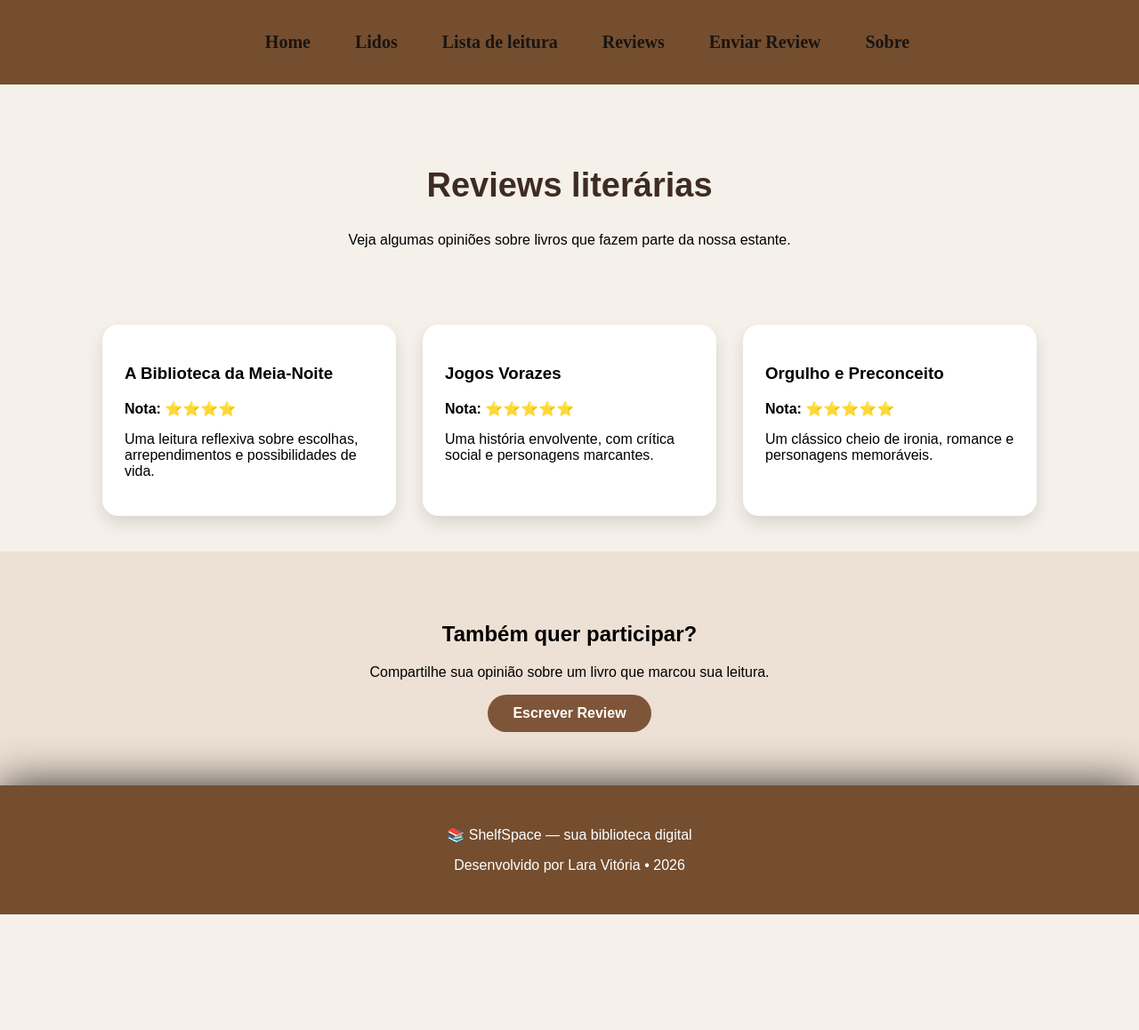
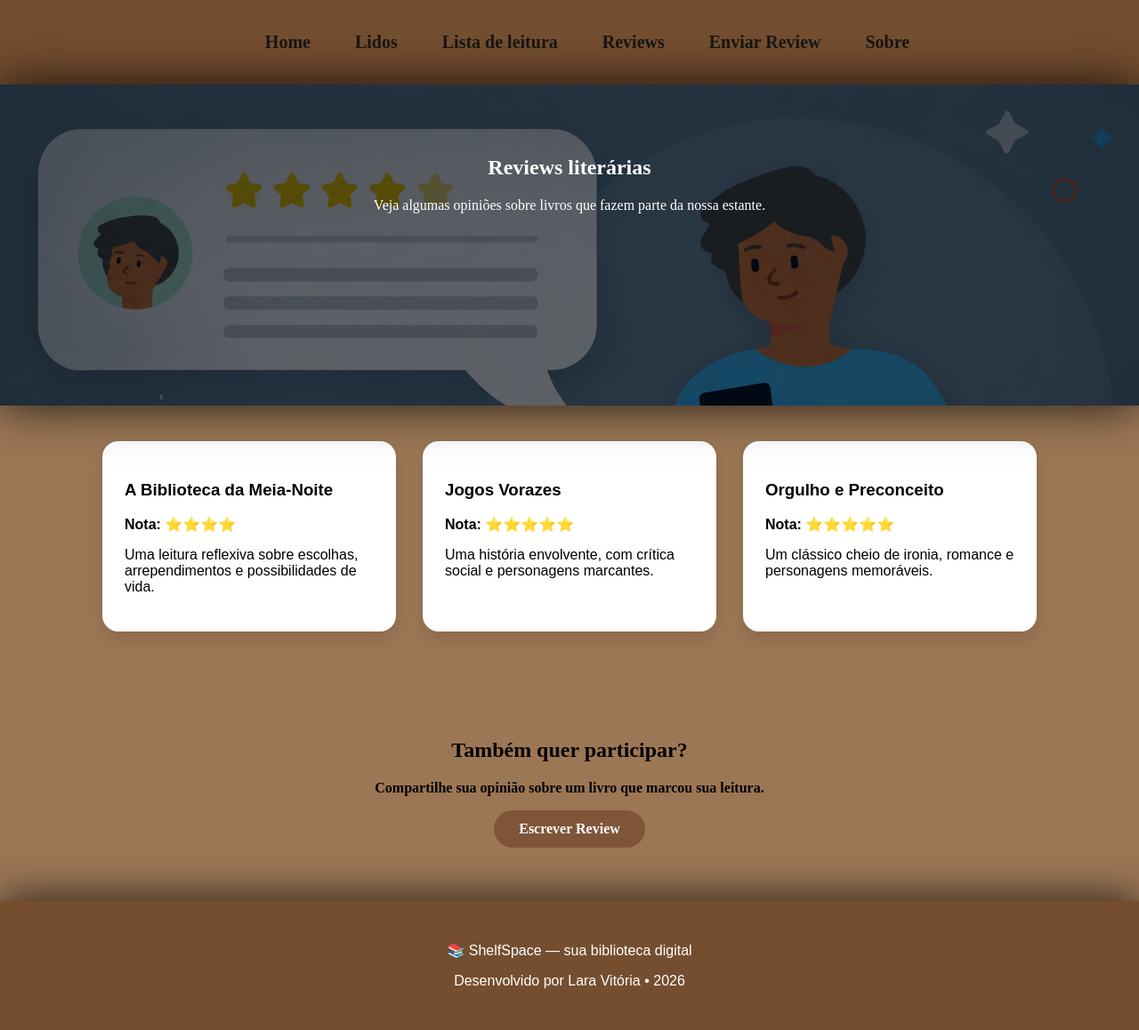
Before and after one commit to allinooola/ShelfSpace, a PHP site: page /reviews.html in a window 1280 px wide. Shown: the whole page at 89% size. Before the commit the page ends 1028 px from the top, so only its background shows below. Run offline with PHP 8.4, Linux system fonts and the light colour scheme.

Commit message:
padronizacao

```diff
--- a/css/style.css
+++ b/css/style.css
@@ -3,7 +3,7 @@
 ========================= */
 body{
     font-family: Arial;
-    background-color: #f5f1ea;
+    background-color: #9c7756;
     margin: 0;
 }
 
@@ -458,13 +482,29 @@ footer{
 ========================= */
 
 .page-title{
+    font-family: 'Merriweather', serif;
     text-align: center;
-    padding: 60px 20px 30px;
+    padding: 60px 20px 200px;
+    background-image: url('../images/comments.png');
+    background-size: cover;
+    background-color: #744E2F;
+    position: relative;
+    box-shadow: 0 0 50px rgba(0, 0, 0, 0.812);
 }
 
-.page-title h1{
-    font-size: 38px;
-    color: #3e2c23;
+.page-title::before {
+    content: "";
+    position: absolute;
+    top: 0; left: 0;
+    width: 100%; height: 100%;
+    background-color: rgba(0, 0, 0, 0.45);
+}
+
+.page-title h1,
+.page-title p {
+    position: relative;
+    z-index: 1;
+    color: white;
 }
 
 .review-list{
@@ -484,9 +524,9 @@ footer{
 }
 
 .chamada-review{
+    font: bold 16px 'Merriweather', serif;
     text-align: center;
     padding: 60px 20px;
-    background-color: #ede0d4;
 }
 
 /*----------------------------------------------------------------------------------------------------------------------
--- a/lidos.html
+++ b/lidos.html
@@ -26,7 +26,7 @@
     <!-- HERO -->
     <section class="hero-lidos">
         <h1>Livros Lidos</h1>
-        <p>Todos os livros que já passaram por aqui — com sinopse e nota.</p>
+        <p>Todos os livros que já passaram por aqui</p>
     </section>
 
     <!-- GRID DE LIVROS -->
@@ -163,7 +163,7 @@
             </div>
 
             <div class="lido-card" onclick="abrirModal('comoeraantes')">
-                <img src="images/comoeraantes.jpg" alt="Como Eu Era Antes de Você">
+                <img src="images/comoeueraantes.jpg" alt="Como Eu Era Antes de Você">
                 <div class="lido-info">
                     <h3>Como Eu Era Antes de Você</h3>
                     <span class="lido-autor">Jojo Moyes</span>
@@ -181,7 +181,7 @@
             </div>
 
             <div class="lido-card" onclick="abrirModal('eassimquecomeça')">
-                <img src="images/eassimquecomeça.jpg" alt="É Assim que Começa">
+                <img src="images/eassimquecomeca.jpg" alt="É Assim que Começa">
                 <div class="lido-info">
                     <h3>É Assim que Começa</h3>
                     <span class="lido-autor">Colleen Hoover</span>
```
Also changed, not shown: other parts of css/style.css (+74 -13 lines), images/comments.png (added), images/comoeueraantes.jpg (added), images/reviewrecebida.jpg (added), 1 other file.
